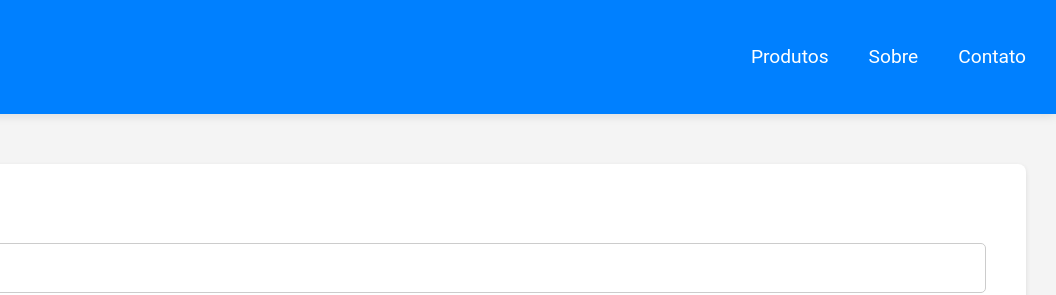
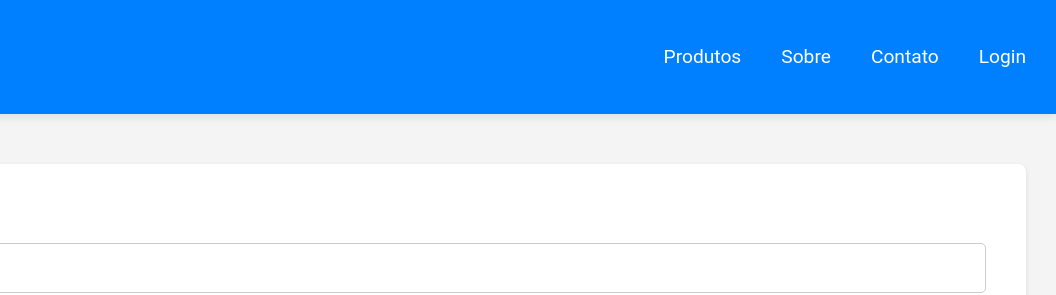
Before and after one commit to Murylo112/alfatech-frontend-4, a plain HTML site: page contato.html in a window 1280 px wide. Shown: the top 295 px of the page, 224-1280 px from the left. Drawn offline with nearby package versions, Linux system fonts and the light colour scheme.

Commit message:
Add files via upload

```diff
--- a/contato.html
+++ b/contato.html
@@ -17,6 +17,7 @@
                 <li><a href="produto.html">Produtos</a></li>
                 <li><a href="sobre.html">Sobre</a></li>
                 <li><a href="contato.html">Contato</a></li>
+                <li><a href="meu-app-login/templates/login.html">Login</a></li>
 
             </ul>
         </nav>
```
Also changed, not shown: index.html (+1 -0 lines), produto.html (+1 -0 lines), sobre.html (+1 -0 lines).
